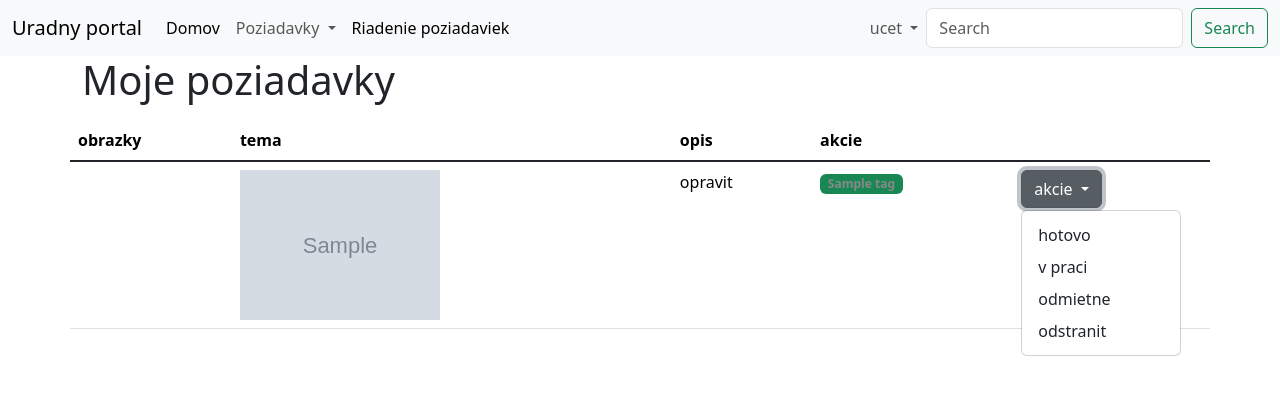
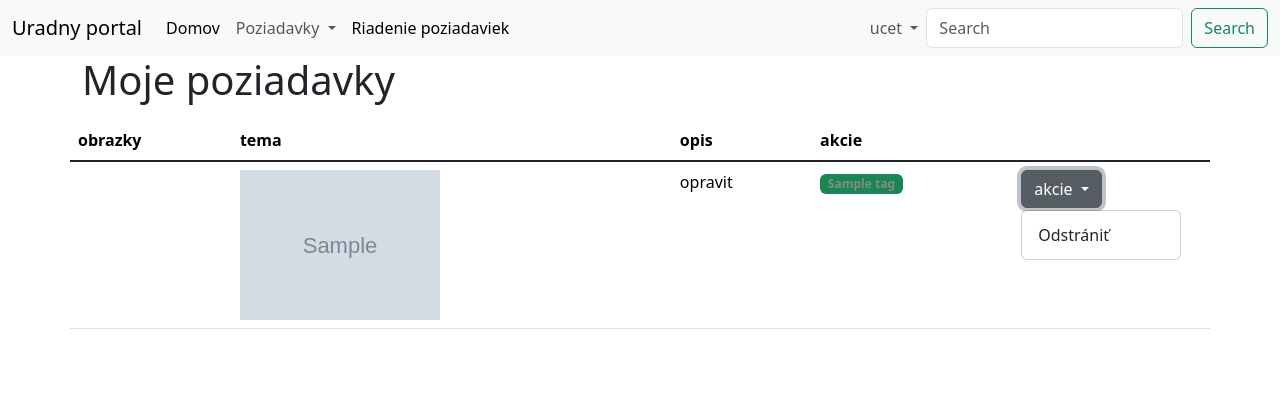
Before and after one commit to Alex94353/project_PHP_SJ, a PHP site: page /my-tickets.php in a window 1280 px wide, after a click on "akcie". Shown: the top 395 px of the page. Run offline with PHP 8.4, Linux system fonts and the light colour scheme; tables that the repository leaves empty or names only in its code hold one stand-in row (values such as "Sample post"); grey boxes marked "Sample" are stand-in pictures.

Commit message:
add ticket_remove
Pridaný skript na odstránenie požiadaviek

```diff
--- a/my-tickets.php
+++ b/my-tickets.php
@@ -43,7 +43,7 @@
                             ?>
                             <th>
                                 <td>
-                                    <img src="/project_PHP_SJ/project_PHP_SJ/<?= htmlspecialchars($ticket['image']) ?>" width="200" alt="">
+                                    <img src="/project_PHP_SJ/project_PHP_SJ/<?= $ticket['image'] ?>" width="200" alt="">
                                 </td>
                                 <td>opravit</td>
                                 <td>
@@ -57,10 +57,12 @@
                                             akcie
                                         </button>
                                         <ul class="dropdown-menu">
-                                            <li><a class="dropdown-item" href="#">hotovo</a></li>
-                                            <li><a class="dropdown-item" href="#">v praci</a></li>
-                                            <li><a class="dropdown-item" href="#">odmietne</a></li>
-                                            <li><a class="dropdown-item" href="#">odstranit</a></li>
+                                            <li>
+                                                <form action="./db/ticket_remove.php" method="post">
+                                                    <input type="hidden" name="id" value="<?= $ticket['id'] ?>">
+                                                    <button type="submit" class="dropdown-item">Odstrániť</button>
+                                                </form>
+                                            </li>
                                         </ul>
                                     </div>
                                 </td>
```
Also changed, not shown: db/ticket_remove.php (added, +21 -0 lines).
